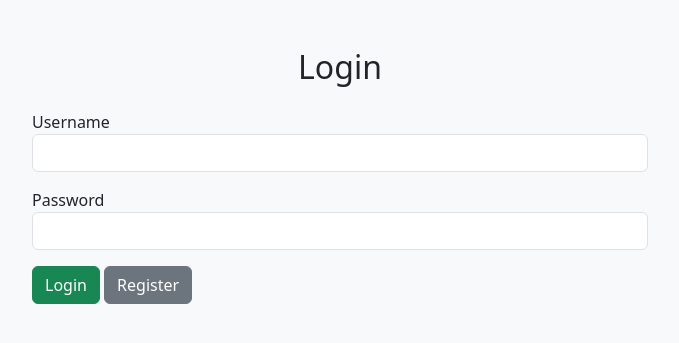
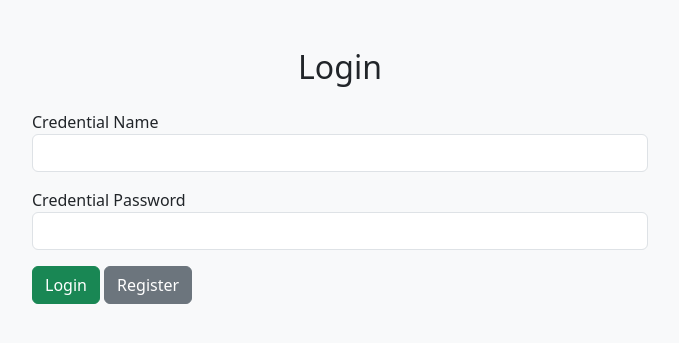
Before and after one commit to JahidSky007/ToDo_List, a Django app: page /login/ in a window 1280 px wide. Shown: the top 343 px of the page, without its empty margins (300-979 px from the left). Run offline with Django 5.2, Linux system fonts and the light colour scheme.

Commit message:
update log in

```diff
--- a/tasks/templates/tasks/login.html
+++ b/tasks/templates/tasks/login.html
@@ -15,11 +15,11 @@
   <form method="POST">
     {% csrf_token %}
     <div class="mb-3">
-      <label>Username</label>
+      <label>Credential Name</label>
       <input type="text" name="username" class="form-control" required>
     </div>
     <div class="mb-3">
-      <label>Password</label>
+      <label>Credential Password</label>
       <input type="password" name="password" class="form-control" required>
     </div>
     <button type="submit" class="btn btn-success">Login</button>
```
